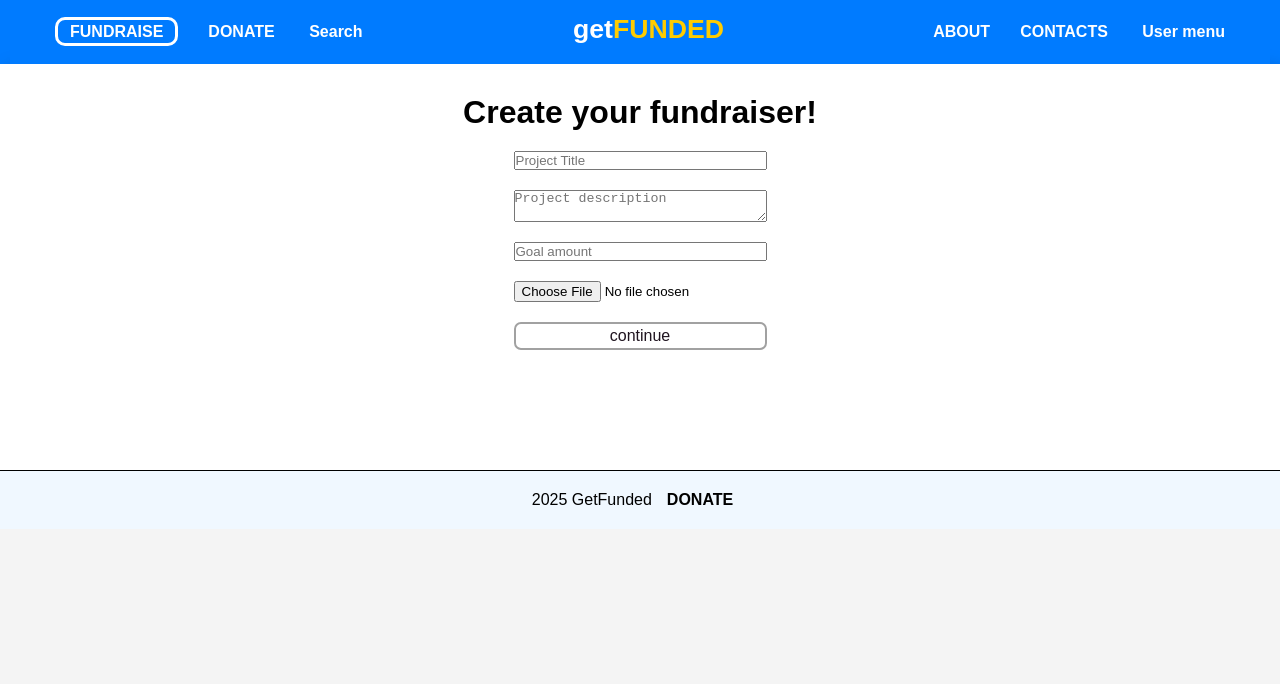
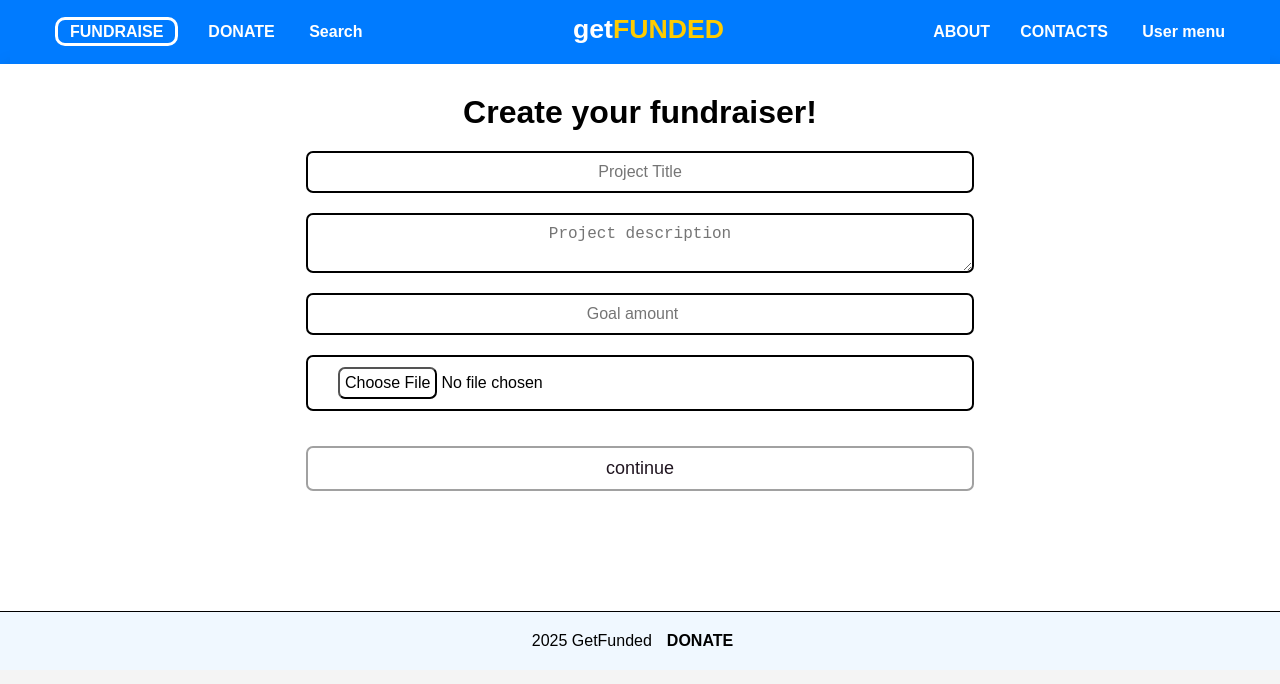
Before and after one commit to Jonas-Petrikas/get_funded, a React (Vite) app: page /create in a window 1280 px wide. Shown: the top 684 px of the page. Built offline with nearby package versions, Linux system fonts and the light colour scheme; no server answers.

Commit message:
Login page added, forms style adjusted

```diff
--- a/src/App.jsx
+++ b/src/App.jsx
@@ -8,6 +8,7 @@ import { DataProvider } from './Contexts/Data'
 import Page404 from './Pages/Page404'
 import Footer from './Components/Footer'
 import Create from './Pages/Create'
+import Login from './Pages/Login'
 
 function App() {
 
@@ -18,6 +19,7 @@ function App() {
         <Route path="/" element={<Home />} />
         <Route path="/projects" element={<Projects />} />
         <Route path="/create" element={<Create />} />
+        <Route path="/login" element={<Login />} />
         <Route path="/about" element={<About />} />
         <Route path="*" element={<Page404 />} />
       </Routes>
--- a/src/Components/Components-style/CreateForm.scss
+++ b/src/Components/Components-style/CreateForm.scss
@@ -1,7 +1,75 @@
+@use '../../assets/style/var.scss' as v;
+
 .create-form {
     display: flex;
     justify-content: flex-start;
     flex-direction: column;
     gap: 20px;
     padding: 20px;
+    width: 60%;
+
+    input {
+        padding: 10px 30px;
+        border-radius: 7px;
+        border: 2px solid black;
+        font-size: 16px;
+        width: 100%;
+        transition: all 0.1s ease-in-out;
+        text-align: center;
+
+        &[type=file]::file-selector-text {
+            color: blue;
+
+        }
+
+        &::file-selector-button {
+            font-size: 16px;
+            padding: 5px 5px;
+            background-color: transparent;
+            border-radius: 7px;
+
+            transition: all 0.2s ease-in-out;
+        }
+
+        &:focus {
+            background-color: #007bff05;
+            transform: scale(1.02);
+            outline: 7px ridge v.$yellow;
+        }
+
+    }
+
+
+
+
+    textarea {
+        padding: 10px 30px;
+        border-radius: 7px;
+        border: 2px solid black;
+        font-size: 16px;
+        width: 100%;
+        transition: all 0.1s ease-in-out;
+        text-align: center;
+
+        &:focus {
+            background-color: #007bff05;
+            transform: scale(1.02);
+            outline: 7px ridge v.$yellow;
+        }
+
+    }
+
+
+    button {
+        margin-top: 15px;
+        font-size: 18px;
+        padding: 10px 30px;
+        width: 100%;
+        transition: all 0.2s ease-in-out;
+    }
+
+    button:hover {
+        transform: scale(1.1);
+
+    }
 }
--- /dev/null
+++ b/src/Components/Components-style/LoginForm.scss
@@ -0,0 +1,41 @@
+@use '../../assets/style/var.scss' as v;
+
+.login-form {
+    display: flex;
+    justify-content: center;
+    flex-direction: column;
+    align-items: center;
+    gap: 10px;
+    height: 100vh;
+    text-align: center;
+
+    input {
+        padding: 10px 30px;
+        border-radius: 7px;
+        border: 2px solid black;
+        font-size: 16px;
+        width: 300px;
+        transition: all 0.1s ease-in-out;
+        text-align: center;
+
+    }
+
+    input:focus {
+        background-color: #007bff05;
+        transform: scale(1.02);
+        outline: 7px ridge v.$yellow;
+    }
+
+    button {
+        margin-top: 15px;
+        font-size: 18px;
+        padding: 10px 30px;
+        width: 300px;
+        transition: all 0.2s ease-in-out;
+    }
+
+    button:hover {
+        transform: scale(1.1);
+
+    }
+}
--- a/src/Components/CreateForm.jsx
+++ b/src/Components/CreateForm.jsx
@@ -1,4 +1,3 @@
-import './Components-style/CreateForm.scss';
 // import { NavLink } from 'react-router';
 
 export default function CreateForm() {
--- a/src/Components/Header.jsx
+++ b/src/Components/Header.jsx
@@ -2,9 +2,15 @@ import './Components-style/Header.scss';
 import logo from '../assets/images/logo.svg';
 import NavLeft from './NavLeft';
 import NavRight from './NavRight';
-import { NavLink } from 'react-router';
+import { NavLink, useLocation } from 'react-router';
+import { HIDE_NAV_LIST } from '../Constants/main'
 
 export default function Header() {
+    const { pathname } = useLocation();
+
+    if (HIDE_NAV_LIST.includes(pathname)) {
+        return null;
+    }
     return (
         <section className="header">
             <header>
--- /dev/null
+++ b/src/Components/LoginForm.jsx
@@ -0,0 +1,24 @@
+import { NavLink } from "react-router";
+
+export default function LoginForm() {
+
+
+    return (
+        <>
+            <div className='login-form'>
+
+
+                <input name="username" type="text" placeholder='Username' />
+                <input name="password" type="password" placeholder='Password' />
+                <button>Login</button>
+                <NavLink to='/' end>Back to home</NavLink>
+
+
+            </div>
+
+        </>
+
+
+
+    )
+}
--- a/src/Components/NavRight.jsx
+++ b/src/Components/NavRight.jsx
@@ -6,7 +6,7 @@ export default function NavRight() {
         <nav>
             <NavLink to='/about' end>ABOUT</NavLink>
             <NavLink to='/contacts' end>CONTACTS</NavLink>
-            <a href="#"> User menu</a>
+            <NavLink to='/login' end> User menu</NavLink>
         </nav>
     )
 }
--- a/src/Constants/main.js
+++ b/src/Constants/main.js
@@ -1,2 +1,4 @@
 export const SERVER_URL = 'http://localhost:3333/';
 export const PUBLIC_URL = 'http://localhost:5173/';
+
+export const HIDE_NAV_LIST = ['/login']
--- /dev/null
+++ b/src/Pages/Login.jsx
@@ -0,0 +1,10 @@
+import LoginForm from "../Components/LoginForm";
+
+export default function Login() {
+    return (
+        <>
+            <LoginForm />
+
+        </>
+    )
+}
--- a/src/assets/style/App.scss
+++ b/src/assets/style/App.scss
@@ -1,4 +1,6 @@
 @use "./var.scss" as v;
+@use '../../Components/Components-style/LoginForm.scss';
+@use '../../Components/Components-style/CreateForm.scss';
 
 * {
   padding: 0;
```
